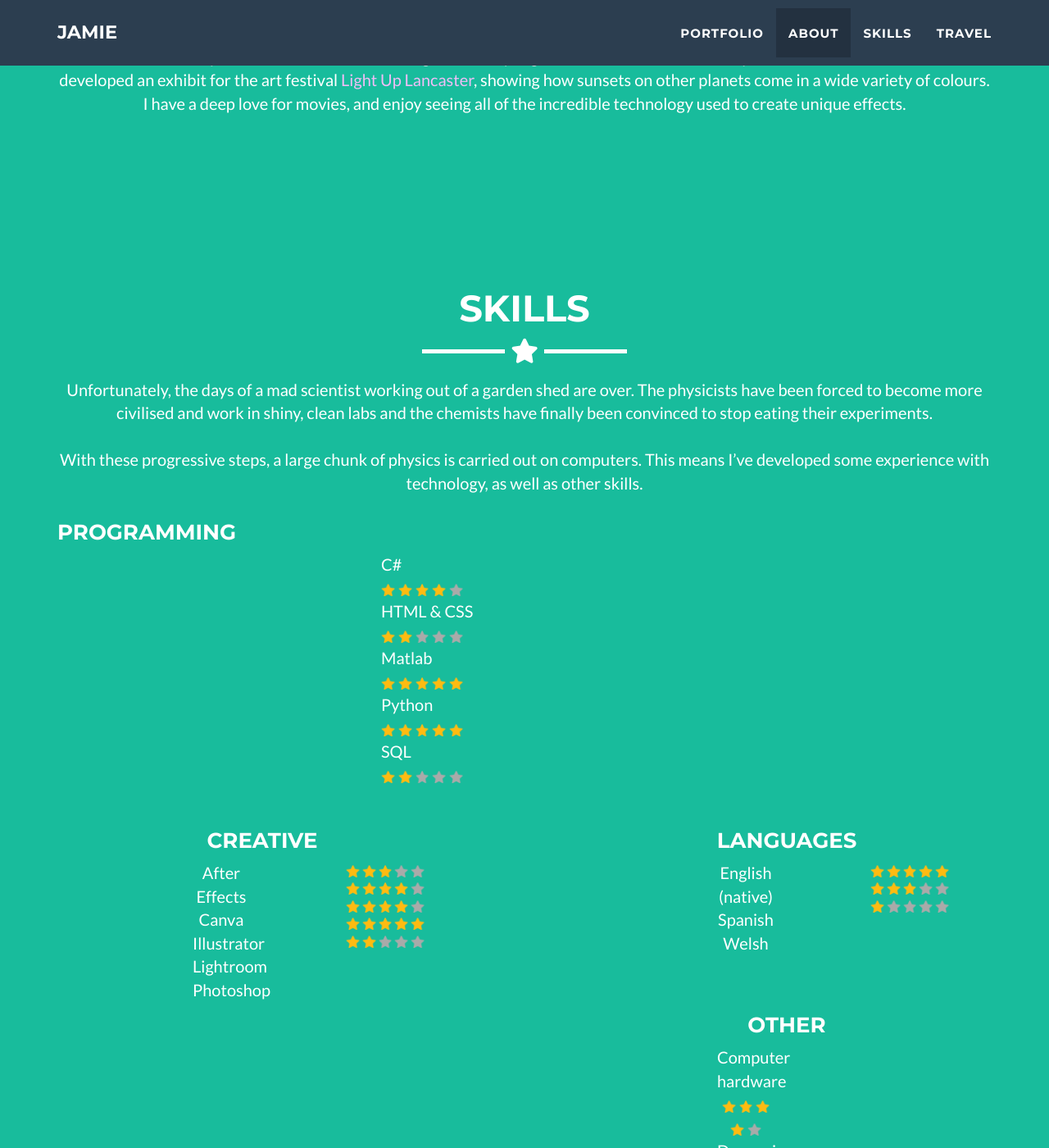
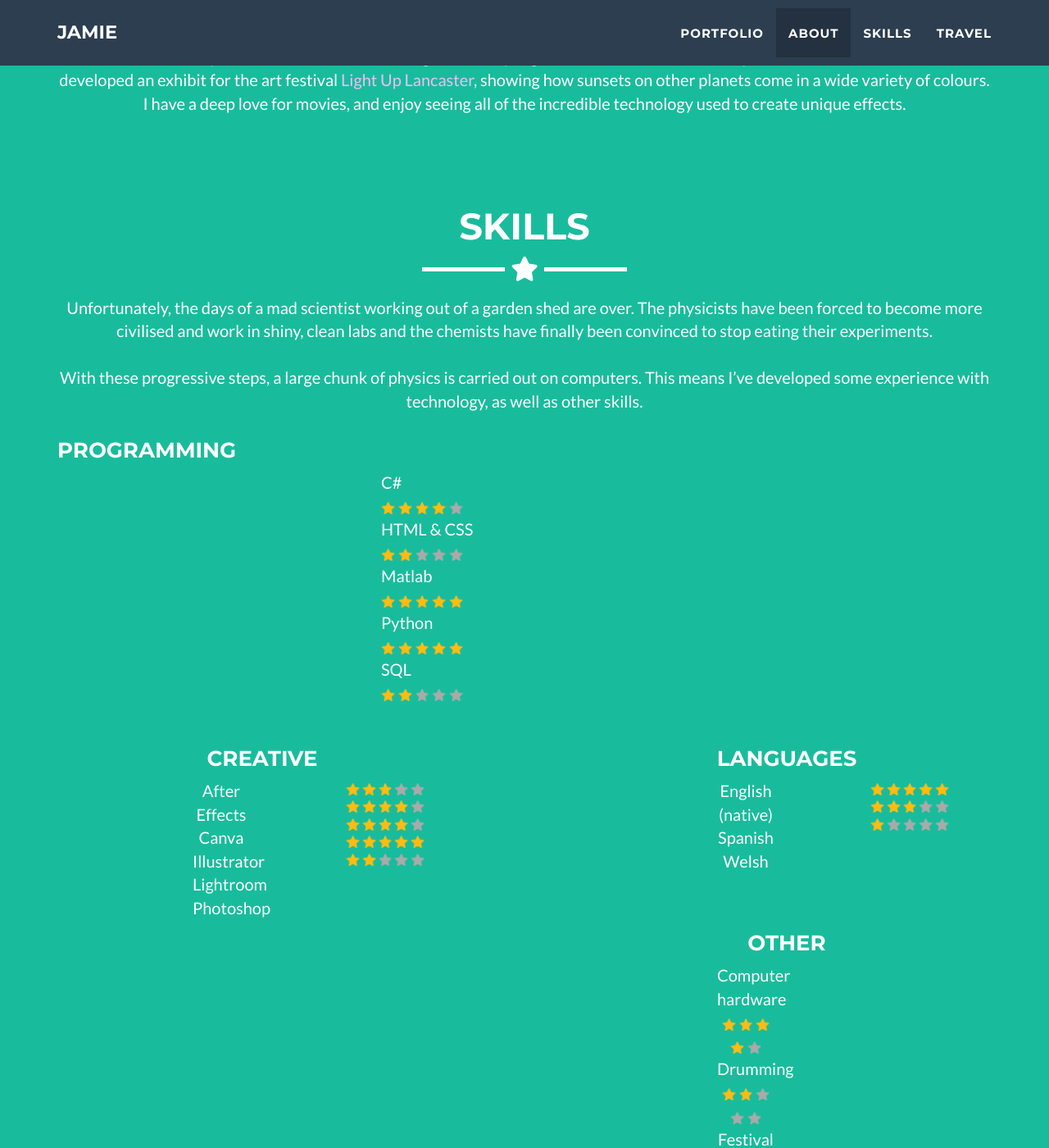
Before and after one commit to jamiedumayne/jamiedumayne.github.io, a Jekyll site: the page built from _posts/2014-07-18-project-1.markdown, in a window 1280 px wide and 1400 px high, scrolled down 1894 px. Shown: the whole window at 82% size. Built offline with Jekyll 4.4.1, drawn with Linux system fonts in a browser that asks for light colours.

Commit message:
Update main.css

```diff
--- a/_includes/css/main.css
+++ b/_includes/css/main.css
@@ -496,3 +496,7 @@ footer .footer-below {
 }
 
 #skills
+{
+    margin:0;
+    padding:0;
+}
```
